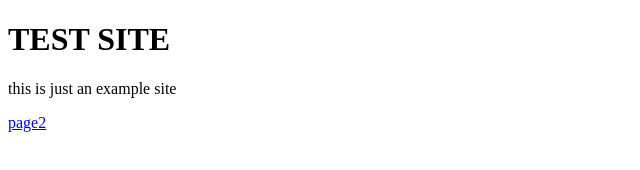
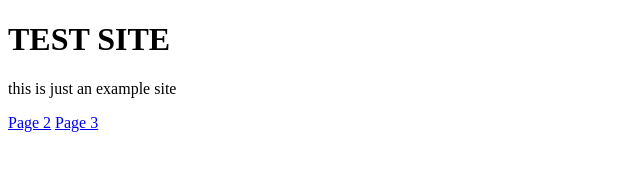
Before and after one commit to PurpulPancakes/test-site, a plain HTML site: page index.html in a window 1280 px wide. Shown: the full height of the page, 0-640 px from the left. Drawn offline with Linux system fonts and the light colour scheme.

Commit message:
Added another page

```diff
--- a/index.html
+++ b/index.html
@@ -9,6 +9,7 @@
 <body>
     <h1>TEST SITE</h1>
     <p> this is just an example site </p>
-    <a href="Page2.html">page2</a>
+    <a href="Page2.html">Page 2</a>
+    <a href="Folder/Page3.html">Page 3</a>
 </body>
 </html>
```
Also changed, not shown: Folder/Page3.html (added, +12 -0 lines).
